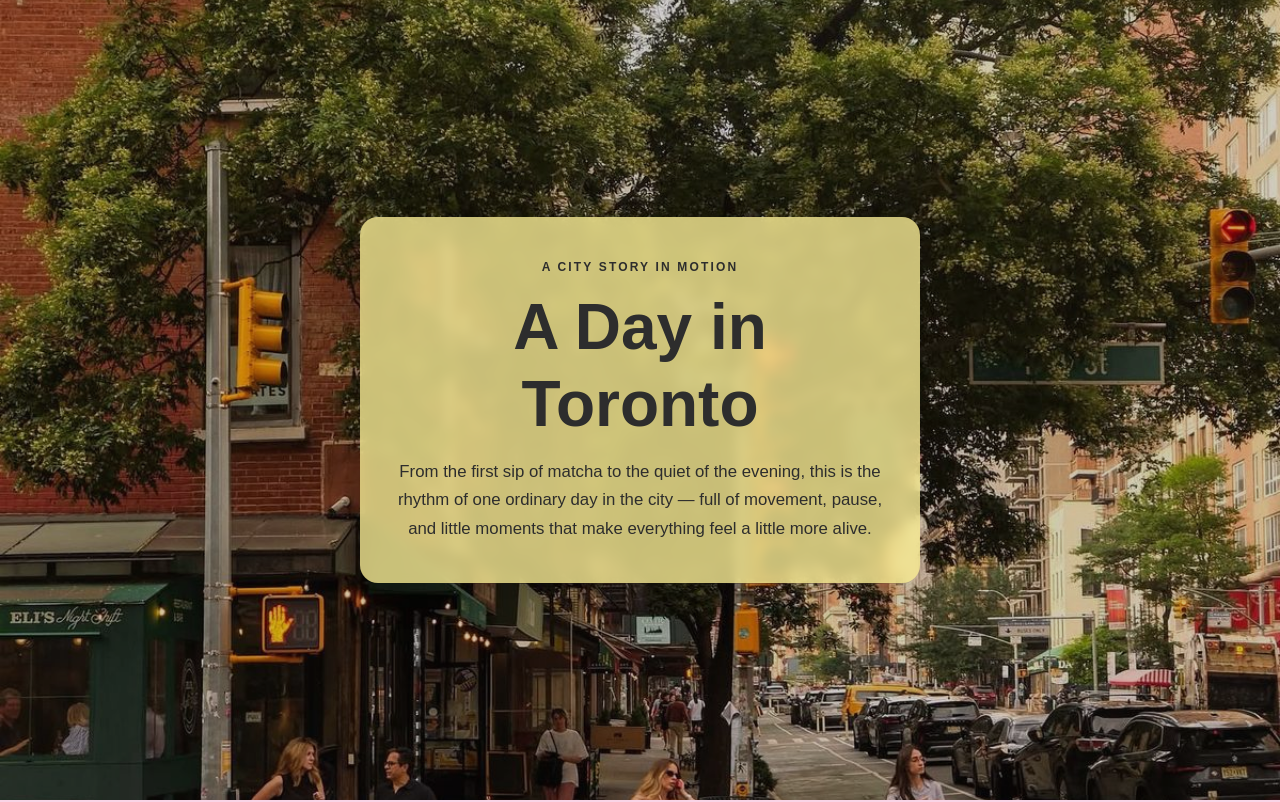
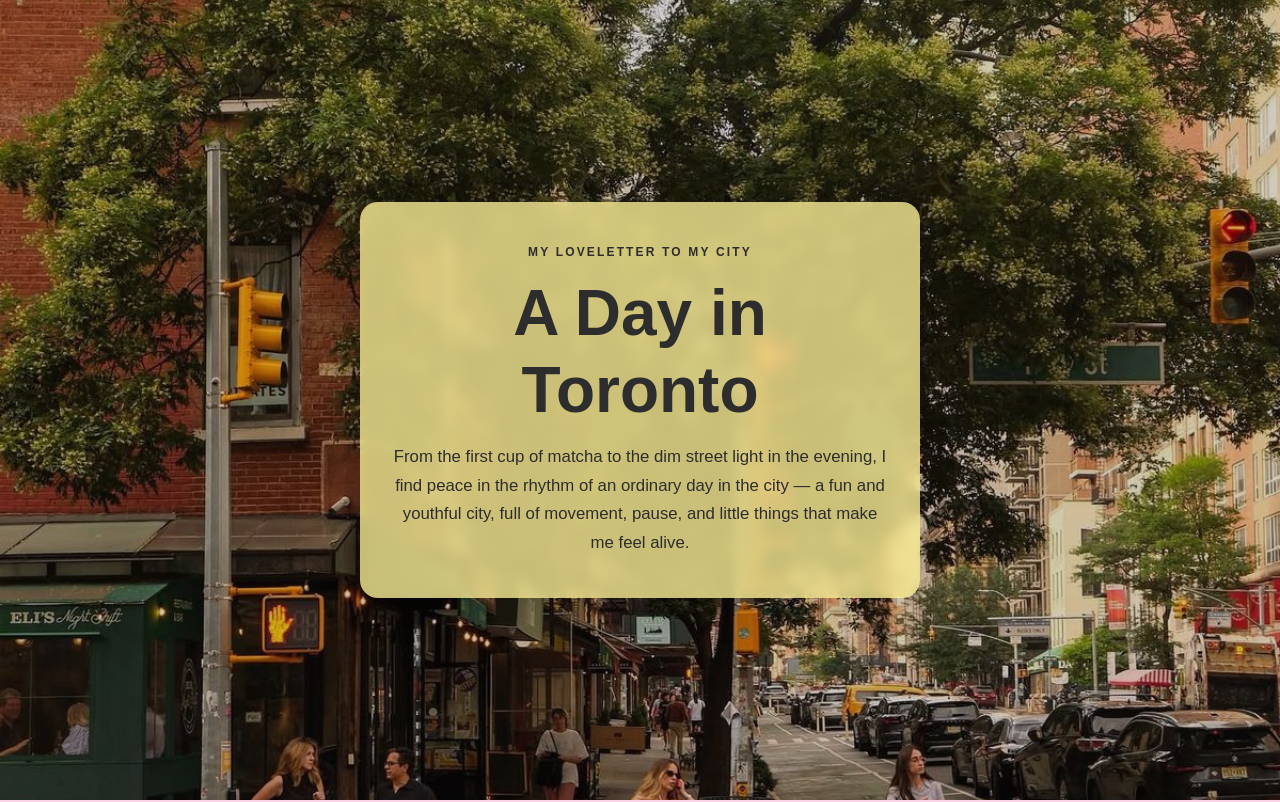
Before and after one commit to julietiramisu/Lab-1, a plain HTML site: page index.html in a window 1280 px wide. Shown: the top 802 px of the page. Drawn offline with Linux system fonts and the light colour scheme.

Commit message:
Update introductory text in index.html

```diff
--- a/index.html
+++ b/index.html
@@ -11,10 +11,10 @@
   <body>
     <header class="intro parallax">
       <div class="card">
-        <p class="eyebrow">A city story in motion</p>
+        <p class="eyebrow">My loveletter to my city</p>
         <h1>A Day in Toronto</h1>
         <p>
-          From the first sip of matcha to the quiet of the evening, this is the rhythm of one ordinary day in the city — full of movement, pause, and little moments that make everything feel a little more alive.
+          From the first cup of matcha to the dim street light in the evening, I find peace in the rhythm of an ordinary day in the city — a fun and youthful city, full of movement, pause, and little things that make me feel alive.
         </p>
       </div>
     </header>
```
